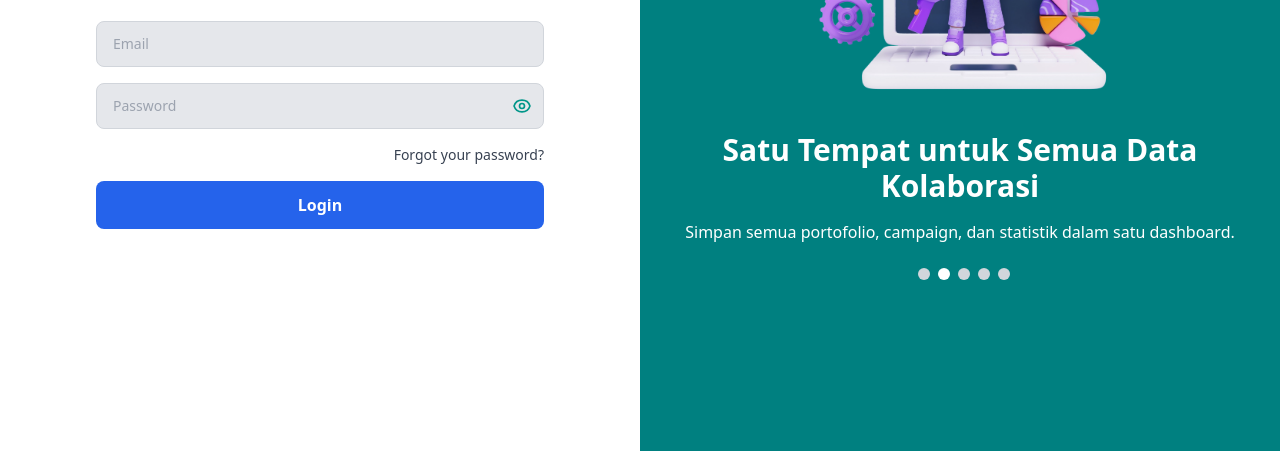
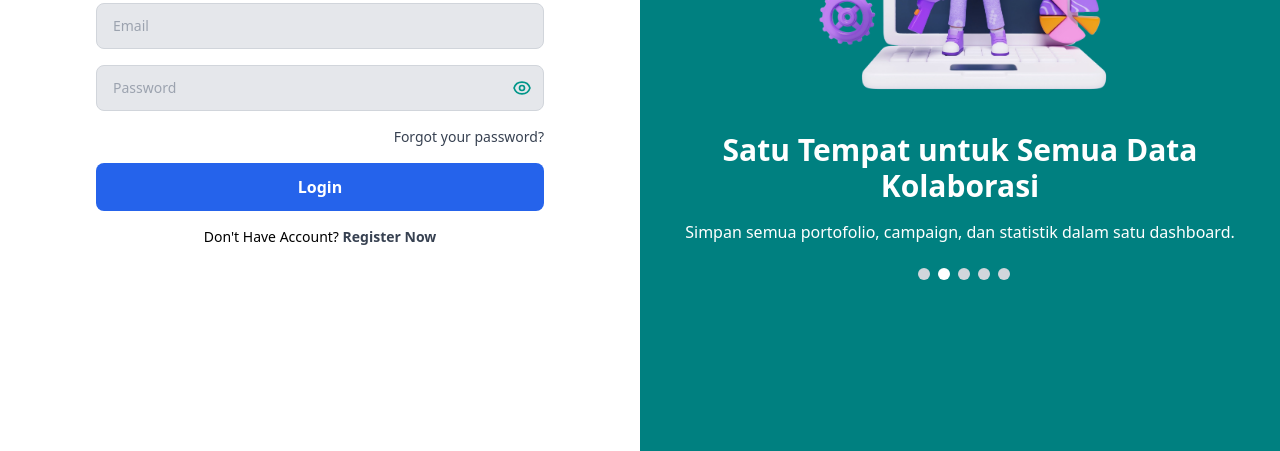
Before and after one commit to dianprsty/carikol-html-tailwind, a website: page html/auth/login.html in a window 1280 px wide. Shown: the part 349-800 px from the top of the page. Drawn offline with nearby package versions, Linux system fonts and the light colour scheme; files that its build step writes are made by us from their sources; no server answers.

Commit message:
Tambahan - Register Direct

```diff
--- a/html/auth/login.html
+++ b/html/auth/login.html
@@ -126,6 +126,16 @@
                 >
                   Login
                 </button>
+
+                <div class="text-sm text-center m-auto row">
+                  <span>Don&apos;t Have Account? </span>
+                  <a
+                    href="/html/auth/register.html"
+                    class="text-gray-700 font-bold hover:text-teal-600"
+                  >
+                    Register Now
+                  </a>
+                </div>
               </div>
             </div>
           </div>
```
Also changed, not shown: 1 other file.
